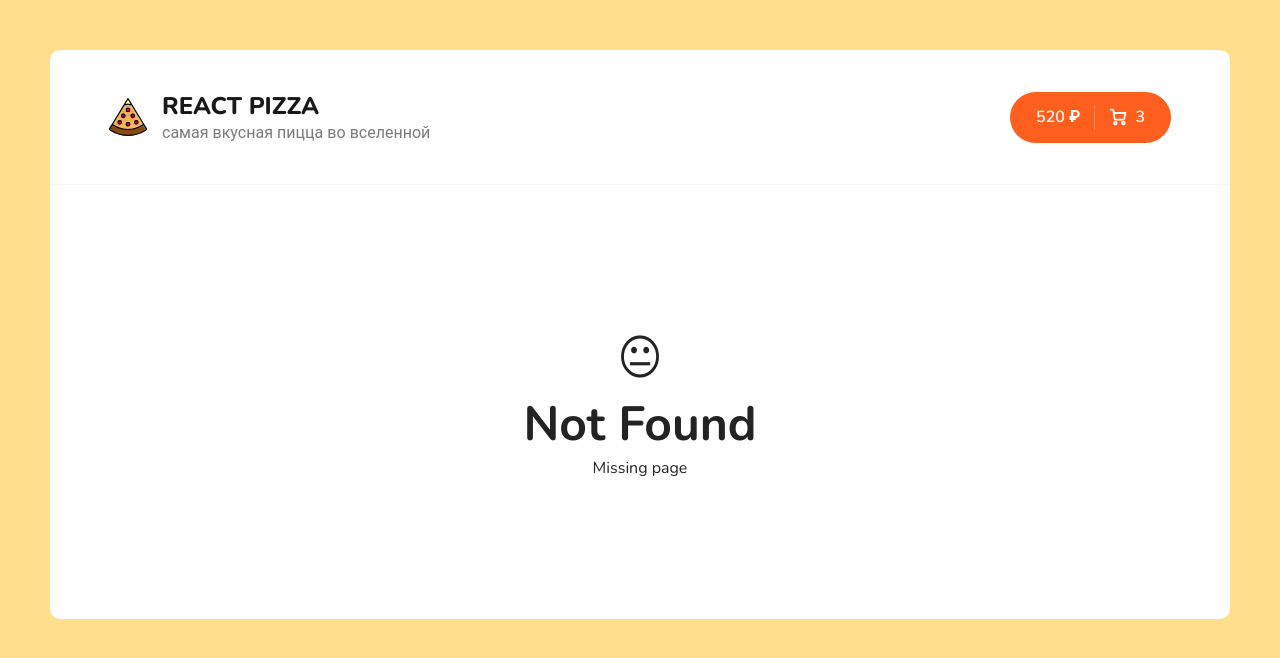
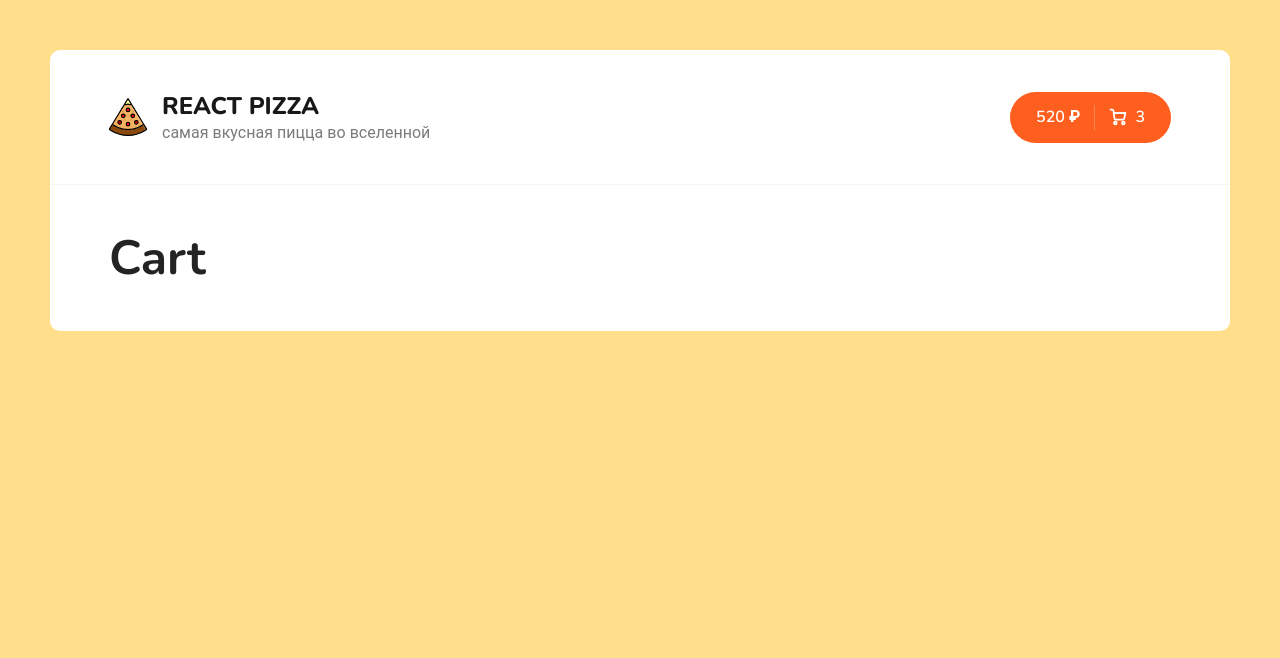
Before and after one commit to msattarman/react-pizza, a React (Create React App) app: page /cart in a window 1280 px wide. Before the commit this address had no page. Shown: the top 658 px of the page. Built offline with nearby package versions, Linux system fonts and the light colour scheme.

Commit message:
routnig cart

```diff
--- a/src/App.js
+++ b/src/App.js
@@ -4,7 +4,9 @@
 import './scss/app.scss';
 
 import Header from './components/Header';
+
 import Home from './pages/Home';
+import Cart from './pages/Cart';
 import NotFound from './components/NotFoundBlock';
 
 
@@ -16,6 +18,7 @@
             <div className="container">
                <Routes>
                   <Route path='/' element={<Home/>} />
+                  <Route path='/cart' element={<Cart/>} />
                   <Route path='*' element={<NotFound/>} />
                </Routes>
             </div>
--- a/src/components/Header.jsx
+++ b/src/components/Header.jsx
@@ -16,7 +16,7 @@
                </div>
             </Link>
             <div className="header__cart">
-               <Link to="/cart.html" className="button button--cart">
+               <Link to="/cart" className="button button--cart">
                   <span>520 ₽</span>
                   <div className="button__delimiter"></div>
                   <svg
--- a/src/pages/Cart.jsx
+++ b/src/pages/Cart.jsx
@@ -0,0 +1,9 @@
+import React from 'react';
+
+const Cart = () => {
+   return (
+      <h1>Cart</h1>
+   )
+}
+
+export default Cart;
```
